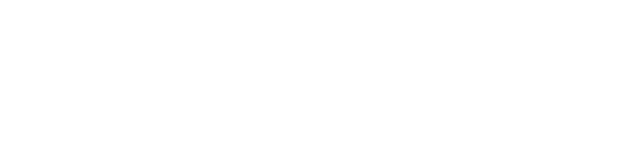
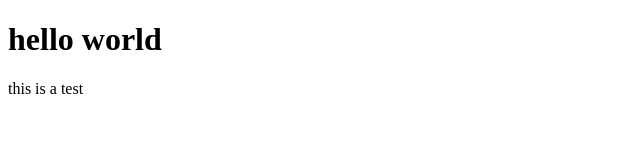
Before and after one commit to Avi-v14/Test, a plain HTML site: page Index.html in a window 1280 px wide. Shown: the whole page, without its empty margins (0-640 px from the left). Drawn offline with Linux system fonts and the light colour scheme.

Commit message:
change it again

```diff
--- a/Index.html
+++ b/Index.html
@@ -4,6 +4,7 @@
 
   </head>
   <body>
-
+    <h1>hello world</h1>
+    <p>this is a test</p>
   </body>
 </html>
```
